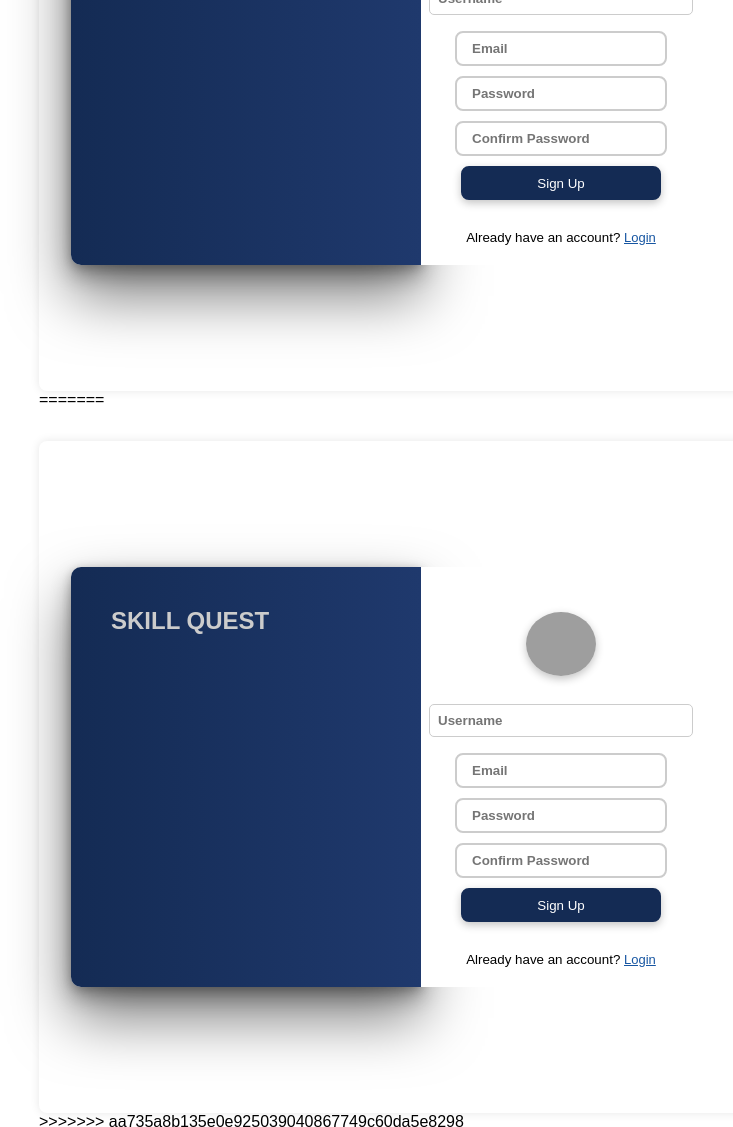
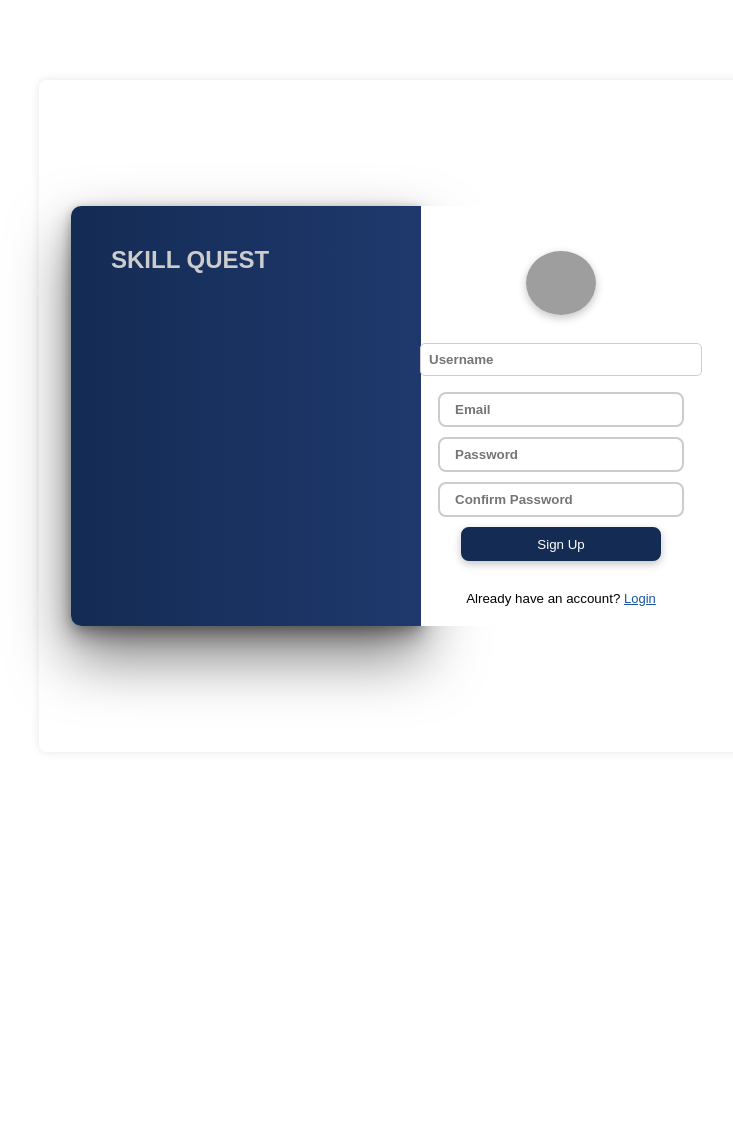
Before and after one commit to deekshaacharya25/SKILLQUEST, a website: page public/signup.html in a window 1280 px wide. Shown: the whole page, without its empty margins (254-987 px from the left). After the commit the page ends 800 px from the top, so only its background shows below. Drawn offline with Linux system fonts and the light colour scheme; grey boxes are pictures that could not be loaded.

Commit message:
Update signup.html

```diff
--- a/public/signup.html
+++ b/public/signup.html
@@ -1,4 +1,3 @@
-<<<<<<< HEAD
 <!DOCTYPE html>
 <html lang="en">
 <head>
@@ -29,35 +28,3 @@
     <script src="script.js"></script>
 </body>
 </html>
-=======
-<!DOCTYPE html>
-<html lang="en">
-<head>
-    <meta charset="UTF-8">
-    <meta name="viewport" content="width=device-width, initial-scale=1.0">
-    <title>SKILL QUEST - Sign Up</title>
-    <link rel="stylesheet" href="style.css">
-</head>
-<body>
-    <main>
-        <section id="signup">
-            <div class="container">
-                <div class="banner">
-                    <h1>SKILL QUEST</h1>
-                </div>
-                <div class="form">
-                    <img src="https://i.pinimg.com/236x/4d/a8/bb/4da8bb993057c69a85b9b6f2775c9df2.jpg" alt="profile" width="70">
-                    <input type="text" id="username" placeholder="Username" required>
-                    <input type="email" id="email" placeholder="Email" autocomplete="email" required>
-                    <input type="password" id="password" placeholder="Password" required>
-                    <input type="password" id="confirmPassword" placeholder="Confirm Password" required>
-                    <button type="button" onclick="signup()">Sign Up</button>
-                    <small>Already have an account? <a href="login.html">Login</a></small>
-                </div>
-            </div>
-        </section>
-    </main>
-    <script src="script.js"></script>
-</body>
-</html>
->>>>>>> aa735a8b135e0e925039040867749c60da5e8298
```
